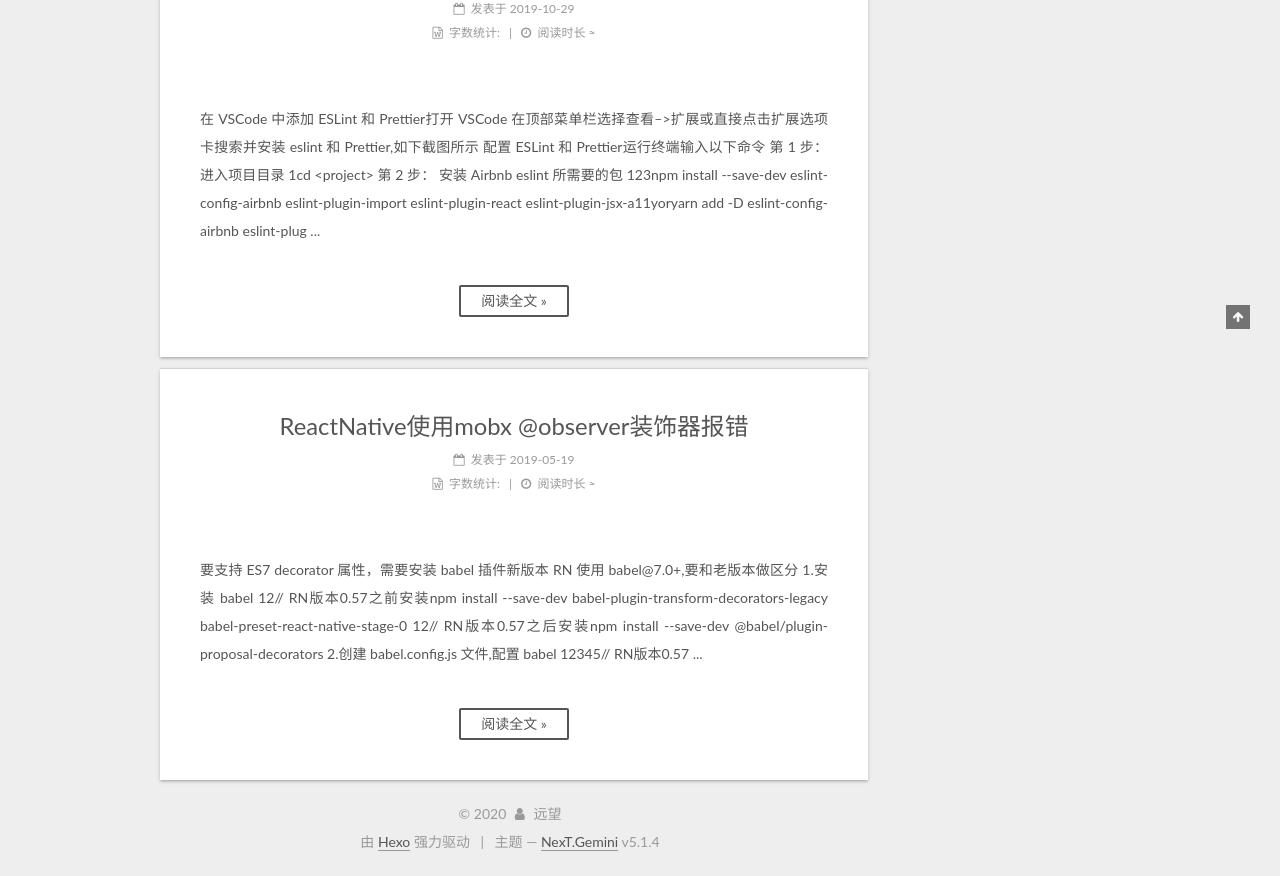
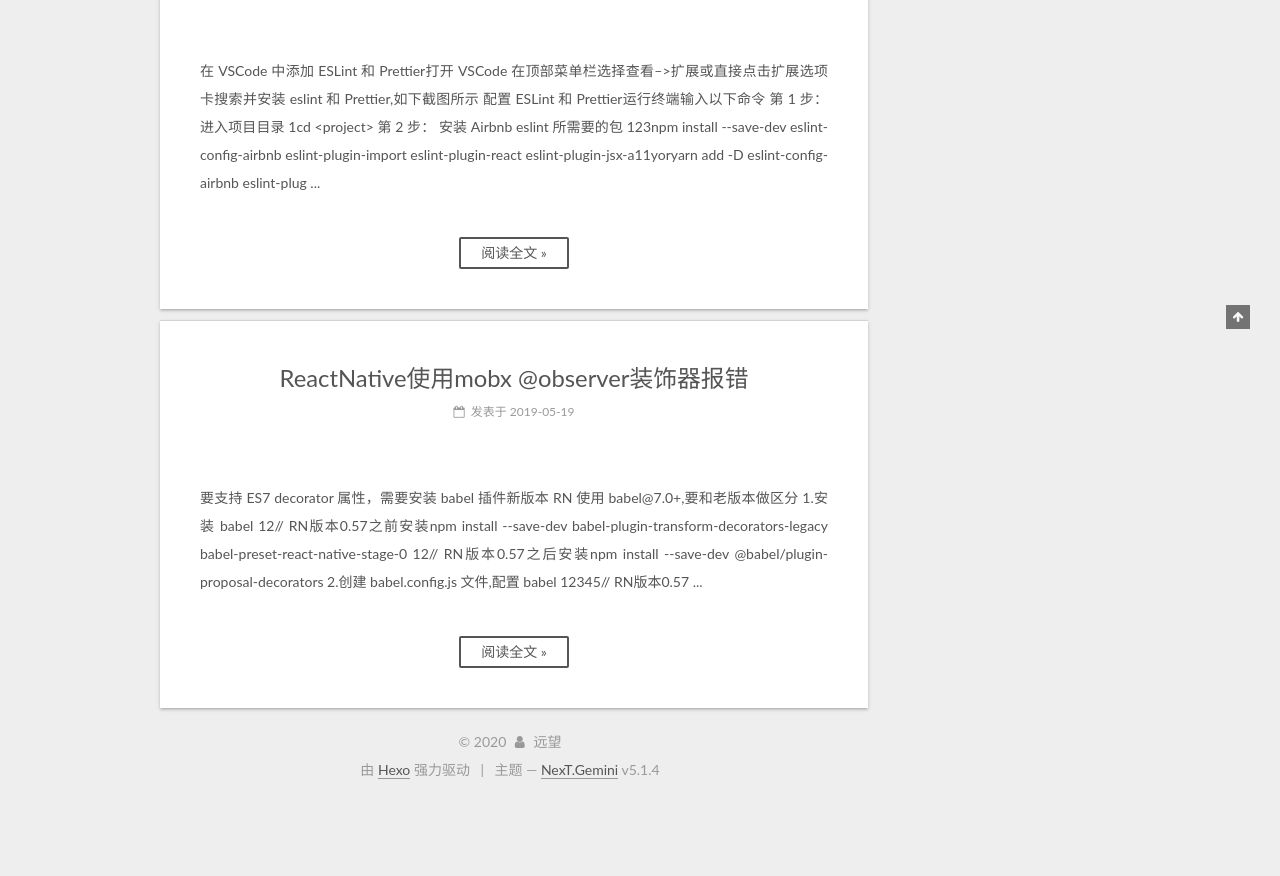
Before and after one commit to superzhy/superzhy.github.io, a plain HTML site: page index.html in a window 1280 px wide. Shown: the part 571-1447 px from the top of the page. After the commit the page ends 1375 px from the top, so only its background shows below. Drawn offline with Linux system fonts and the light colour scheme.

Commit message:
Site updated: 2020-04-28 17:51:29

```diff
--- a/index.html
+++ b/index.html
@@ -291,37 +291,6 @@
 
 
 
-            <div class="post-wordcount">
-
-
-                <span class="post-meta-item-icon">
-                  <i class="fa fa-file-word-o"></i>
-                </span>
-
-                  <span class="post-meta-item-text">字数统计&#58;</span>
-
-                <span title="字数统计">
-
-                </span>
-
-
-
-                <span class="post-meta-divider">|</span>
-
-
-
-                <span class="post-meta-item-icon">
-                  <i class="fa fa-clock-o"></i>
-                </span>
-
-                  <span class="post-meta-item-text">阅读时长 &asymp;</span>
-
-                <span title="阅读时长">
-
-                </span>
-
-            </div>
-
 
 
 
@@ -454,37 +423,6 @@ v5 移除了createSwitchNavigator登录权限认证会和之前有些变动
 
 
 
-            <div class="post-wordcount">
-
-
-                <span class="post-meta-item-icon">
-                  <i class="fa fa-file-word-o"></i>
-                </span>
-
-                  <span class="post-meta-item-text">字数统计&#58;</span>
-
-                <span title="字数统计">
-
-                </span>
-
-
-
-                <span class="post-meta-divider">|</span>
-
-
-
-                <span class="post-meta-item-icon">
-                  <i class="fa fa-clock-o"></i>
-                </span>
-
-                  <span class="post-meta-item-text">阅读时长 &asymp;</span>
-
-                <span title="阅读时长">
-
-                </span>
-
-            </div>
-
 
 
 
@@ -616,37 +554,6 @@ v5 移除了createSwitchNavigator登录权限认证会和之前有些变动
 
 
 
-
-            <div class="post-wordcount">
-
-
-                <span class="post-meta-item-icon">
-                  <i class="fa fa-file-word-o"></i>
-                </span>
-
-                  <span class="post-meta-item-text">字数统计&#58;</span>
-
-                <span title="字数统计">
-
-                </span>
-
-
-
-                <span class="post-meta-divider">|</span>
-
-
-
-                <span class="post-meta-item-icon">
-                  <i class="fa fa-clock-o"></i>
-                </span>
-
-                  <span class="post-meta-item-text">阅读时长 &asymp;</span>
-
-                <span title="阅读时长">
-
-                </span>
-
-            </div>
 
 
 
```
Also changed, not shown: 2019/05/19/ReactNative-mobx-decorator/index.html (+0 -31 lines), 2019/10/29/VscodeEslintPrettier/index.html (+0 -31 lines), 2020/04/28/ReactNative/index.html (+0 -31 lines).
